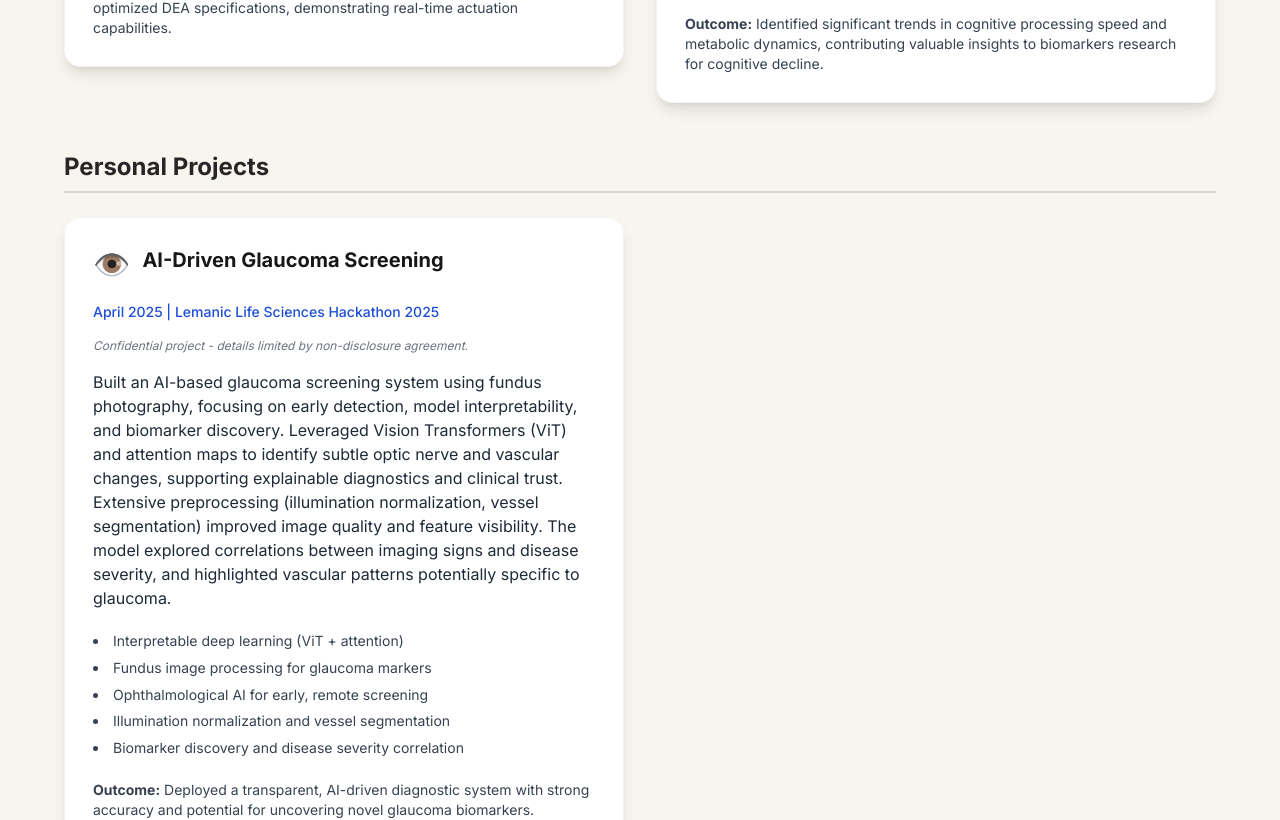
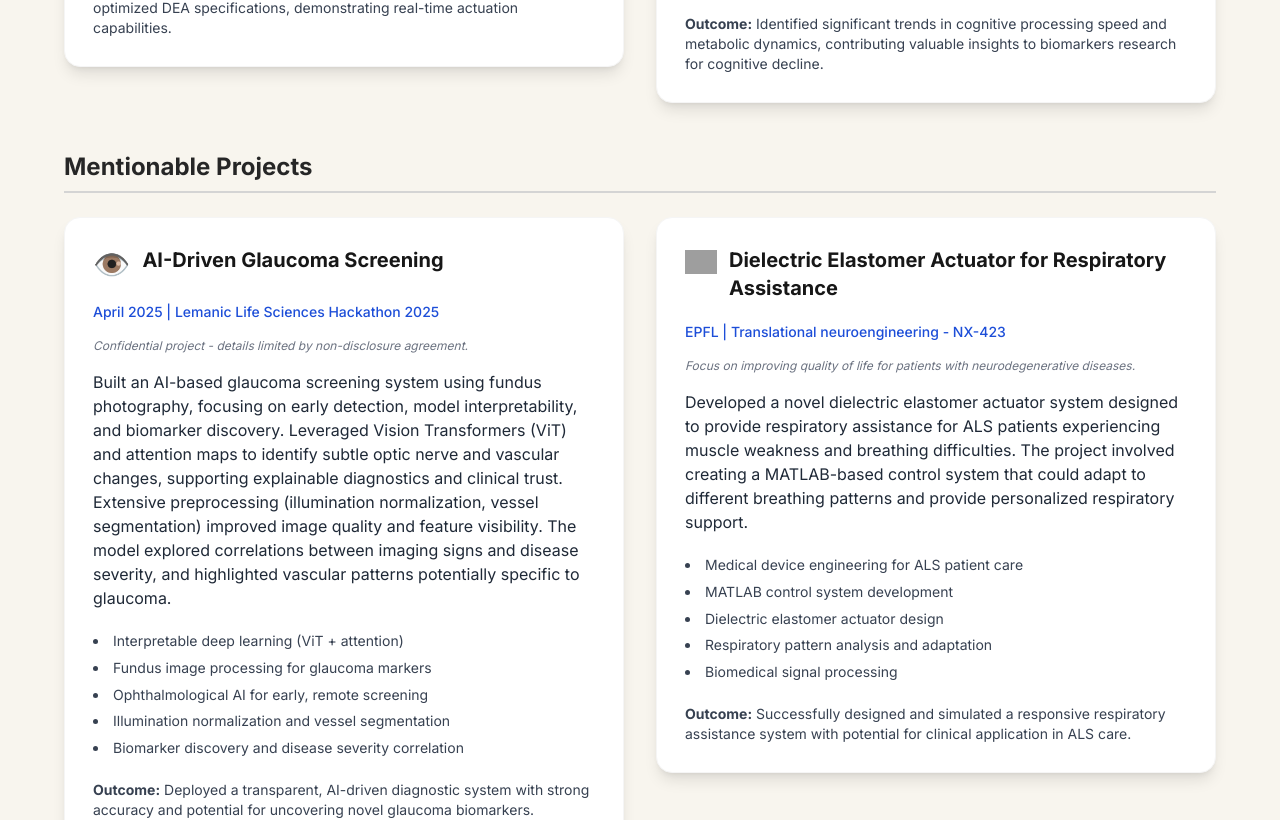
Before and after one commit to mischamez48/mischamez48.github.io, a Next.js app: page /portfolio/projects in a window 1280 px wide. Shown: the part 665-1485 px from the top of the page. Built offline with nearby package versions, Linux system fonts and the light colour scheme; grey boxes are pictures that could not be loaded.

Commit message:
Remove personal projects section and move AI glaucoma to mentionable projects

```diff
--- a/app/projects/page.tsx
+++ b/app/projects/page.tsx
@@ -36,7 +36,9 @@ const semesterProjects: ProjectData[] = [
   },
 ];
 
-const personalProjects: ProjectData[] = [
+
+
+const mentionableProjects: ProjectData[] = [
   {
     icon: '👁️',
     title: 'AI-Driven Glaucoma Screening',
@@ -53,24 +55,21 @@ const personalProjects: ProjectData[] = [
     outcome: 'Deployed a transparent, AI-driven diagnostic system with strong accuracy and potential for uncovering novel glaucoma biomarkers.',
     extra: 'Confidential project - details limited by non-disclosure agreement.',
   },
-];
-
-const mentionableProjects: ProjectData[] = [
   {
     icon: 'lungs',
     title: 'Dielectric Elastomer Actuator for Respiratory Assistance',
     subtitle: 'EPFL | Translational neuroengineering - NX-423',
     description:
-      'Advanced respiratory assistance system for ALS patients using dielectric elastomer actuators, combining biomedical engineering with innovative actuation technology.',
+      'Developed a novel dielectric elastomer actuator system designed to provide respiratory assistance for ALS patients experiencing muscle weakness and breathing difficulties. The project involved creating a MATLAB-based control system that could adapt to different breathing patterns and provide personalized respiratory support.',
     highlights: [
-      'MATLAB strain vs voltage analysis',
-      'Displacement matrix calculations',
-      'Biomedical device design for ALS patients',
-      'Comprehensive technical documentation',
+      'Medical device engineering for ALS patient care',
+      'MATLAB control system development',
+      'Dielectric elastomer actuator design',
+      'Respiratory pattern analysis and adaptation',
+      'Biomedical signal processing',
     ],
-    outcome:
-      'Developed functional DEA-based respiratory assistance prototype with detailed performance analysis and technical documentation.',
-    extra: 'Innovative approach to respiratory assistance using smart materials.',
+    outcome: 'Successfully designed and simulated a responsive respiratory assistance system with potential for clinical application in ALS care.',
+    extra: 'Focus on improving quality of life for patients with neurodegenerative diseases.',
   },
   {
     icon: '🍫',
@@ -154,15 +153,7 @@ export default function ProjectsPage() {
           </div>
         </div>
 
-        {/* Personal Projects */}
-        <div className="mb-12">
-          <h2 className="text-xl sm:text-2xl font-bold mb-6 text-neutral-800 border-b-2 border-neutral-300 pb-2">Personal Projects</h2>
-          <div className="grid gap-4 sm:gap-6 lg:gap-8 grid-cols-1 lg:grid-cols-2 items-start">
-            {personalProjects.map((project, idx) => (
-              <ProjectCard key={project.title} project={project} idx={idx} />
-            ))}
-          </div>
-        </div>
+
 
         {/* Mentionable Projects */}
         <div className="mb-12">
```
